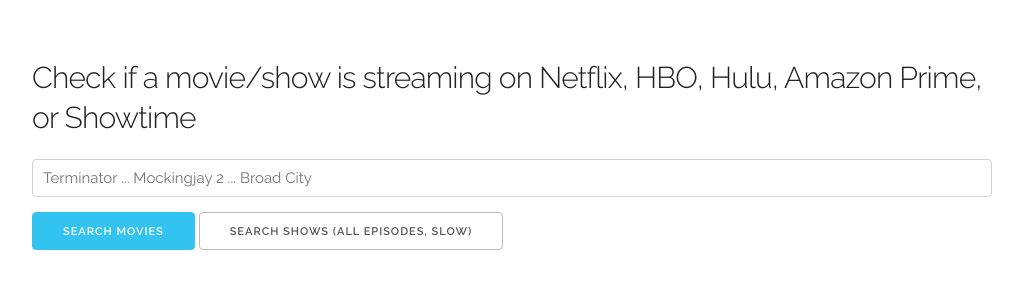
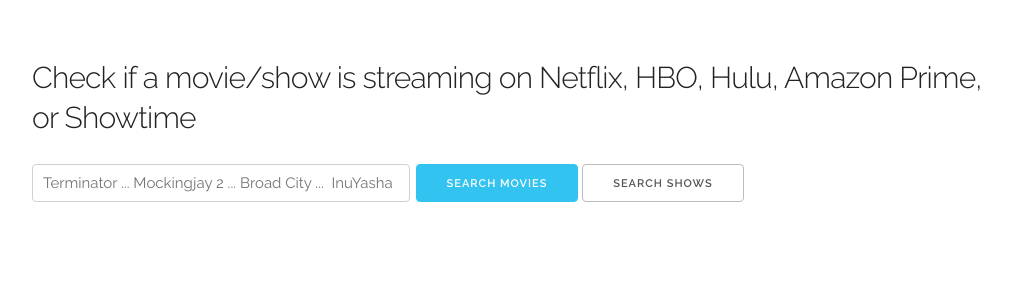
Before and after one commit to awcrosby/media-search, a Flask app: page / in a window 1280 px wide. Shown: the top 300 px of the page, without its empty margins (128-1151 px from the left). Run offline with Flask 2, Linux system fonts and the light colour scheme.

Commit message:
media image added, css updates, support up to 300-episode shows

```diff
--- a/flaskapp.py
+++ b/flaskapp.py
@@ -3,6 +3,7 @@
 import json
 import guidebox
 import time
+import requests
 app = Flask(__name__)
 
 
@@ -46,10 +47,29 @@
         if not (medias['total_results'] > 0):  # exit early if no search results
             return render_template('index.html', isresult=0, query=query, qtype=qtype)
         gbid = medias['results'][0]['id']  # take first result
-        media = guidebox.Show.episodes(id=gbid, include_links=True, limit=250)
+
+        # use multilpe requests to get large datasets
+        media = guidebox.Show.episodes(id=gbid, include_links=True, limit=150)
+        m2 = guidebox.Show.episodes(id=gbid, include_links=True, offset=150, limit=150)
+        media['results'] += m2['results']
+        # 23 sec 150+150: 23sec & 40sec, 200+200: 35sec, 100+100+100: 36sec
+        # think 150+150 better than 200+200, but api may be sluggish at times,
+        # so try 25 chuncks automated, then 50 and 100 and do 3trials each interwoven
 
         for x in media['results']:  # go thru every episode and add source
+            # if x['season_number'] == 0: continue  # skips s0, slow 23s to 39s
             for ws in x['subscription_web_sources']:
+                if ws['source'] not in sources:  # make new source entry
+                    y = {'name': ws['source'],
+                         'link': ws['link'],
+                         'epcount': 1,
+                         'seasons': list((x['season_number'], )) }  #1-tuple
+                    sources[ws['source']] = y
+                else:  # increase epcount and ensure season is accounted for
+                    sources[ws['source']]['epcount'] += 1
+                    if x['season_number'] not in sources[ws['source']]['seasons']:
+                        sources[ws['source']]['seasons'].append(x['season_number'])
+            for ws in x['free_web_sources']:
                 if ws['source'] not in sources:  # make new source entry
                     y = {'name': ws['source'],
                          'link': ws['link'],
@@ -95,7 +115,11 @@
         if k in mapping.keys():
             sources[k]['name'] = mapping[k]
         else:
-            del sources[k]
+            #del sources[k]  # allow others for free, but clean up some
+            if sources[k]['name'] == 'showtime_amazon_prime': del sources[k]
+            elif sources[k]['name'] == 'hulu_with_showtime': del sources[k]
+            elif sources[k]['name'] == 'hbo_amazon_prime': del sources[k]
+
 
     # build other results to send to template
     other_results = []
@@ -118,4 +142,4 @@
                            other_results=other_results[:4], isresult=1)
 
 if __name__ == "__main__":
-    app.run(host='0.0.0.0', port=8181)
+    app.run(debug=True, host='0.0.0.0', port=8181)
--- a/templates/index.html
+++ b/templates/index.html
@@ -21,33 +21,42 @@
 
 <body>
   <div class="container">
-    <div style="margin-top: 6%">
+    <div style="margin-top: 6%">  <!-- introduction -->
         <h4>Check if a movie/show is streaming on Netflix, HBO, Hulu, Amazon Prime, or Showtime</h4>
     </div>
 
+    <div class="row">  <!-- search box and buttons-->
         <form action="/search" method="get">
-        <input type="text" class="u-full-width" placeholder="Terminator ... Mockingjay 2 ... Broad City" name="q" value="{{ query }}">
+        <div class="five columns" style="margin-right: 3px">
+            <input type="text" class="u-full-width" placeholder="Terminator ... Mockingjay 2 ... Broad City ...  InuYasha" name="q" value="{{ query }}">
+        </div>
+        <div class="seven columns" style="margin-left: 3px">
             <input type="submit" class="button-primary" name="type" value="Search Movies">
-        <input type="submit" name="type" value="Search Shows (all episodes, slow)">
+            <input type="submit" name="type" value="Search Shows">
+        </div>
         </form>
+    </div>
 
     {% if (isresult and sources) %}  <!-- search result with source -->
         <p>The {{ qtype }} <strong>{{ media['title'] }} ({{ media['year'] }})</strong>
             <a href='http://www.imdb.com/title/{{ media['imdb'] }}'>imdb</a>
             is available on these streaming services:</p>
 
-        <!-- <img src="{{ media['img'] }}" /> -->
-
-        <ul>
-        {% for source in sources %}
+        <div>
+            <div class="u-pull-left" style="margin-right: 2%">
+                <img src="{{ media['img'] }}" />
+            </div>
+            <div>
+                <ul style="list-style: disc inside"> {% for source in sources %}
                     <li><a href="{{ sources[source]['link'] }}">{{ sources[source]['name'] }}</a>
                     {% if qtype == 'show' %}
                         - {{ sources[source]['epcount'] }} episodes in season(s):
                         {{ ', '.join(sources[source]['seasons']) }}
                     {% endif %}
                     </li>
-        {% endfor %}
-        </ul>
+                {% endfor %} </ul>
+            </div>
+        </div>
 
     {% elif isresult %}  <!-- search result without source -->
         <p>The {{ qtype }} <strong>{{ media['title'] }} ({{ media['year'] }})</strong>
@@ -60,11 +69,12 @@
 
 
     {% if other_results %}  <!-- lists other results if available -->
-        <p>...or did you mean?:
+        <div class="u-cf" style="margin-bottom: 2rem">
+            <br/>...or did you mean?:
             {% for item in other_results %}
                 <a href="{{ item['href'] }}">{{ item['title'] }}</a> &nbsp
             {% endfor %}
-        </p>
+        </div>
     {% endif %}
 
   </div>
```
Lines whose indentation alone changed are shown as unchanged.
